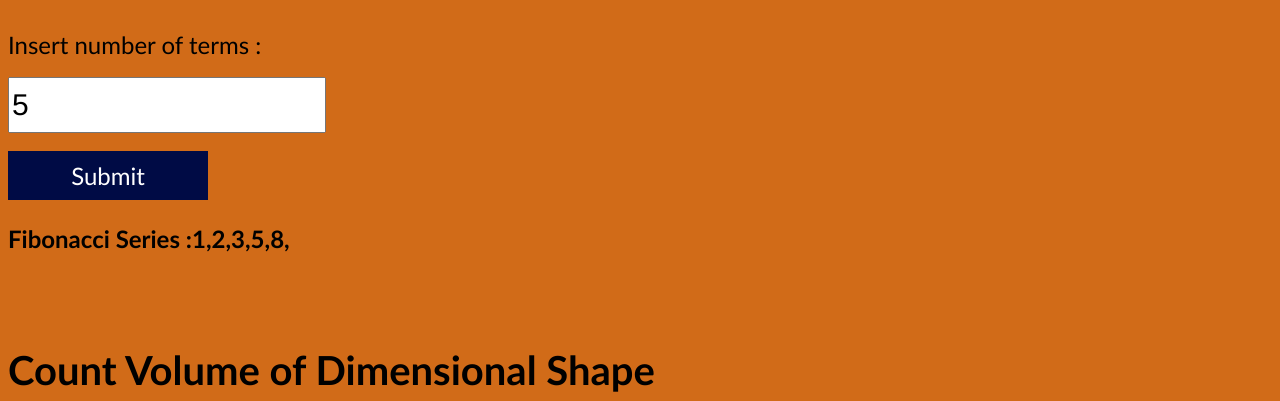
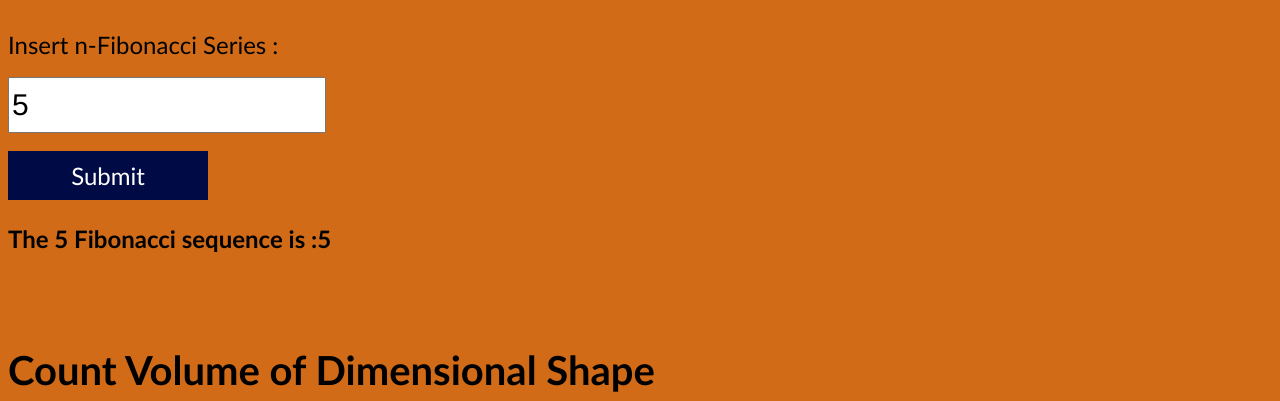
Before and after one commit to GabrielNathanael/GabrielNathanael.github.io, a plain HTML site: page index.html in a window 1280 px wide. Both pictures are taken after typing "5" into the empty fields and a click on the button "Submit". Shown: the part 399-800 px from the top of the page. Drawn offline with Linux system fonts and the light colour scheme.

Commit message:
Add files via upload

```diff
--- a/index.html
+++ b/index.html
@@ -14,10 +14,10 @@
     </div><br><br><br>
     <div id="fibonacci">
         <h2>Count Fibonacci Series</h2>
-        <label for="insertFibonacci">Insert number of terms :</label><br><br>
+        <label for="insertFibonacci">Insert n-Fibonacci Series :</label><br><br>
         <input type="number" id="insertFibonacci" /><br><br>
         <button id="fibonacciButton">Submit</button><br>
-        <p id="resultFibonacci">Fibonacci Series :</p>
+        <p id="resultFibonacci">Result :</p>
     </div>
     <br><br>
     <div id="shape">
--- a/script.js
+++ b/script.js
@@ -1,26 +1,25 @@
 const fibonacciButton = document.getElementById('fibonacciButton');
+fibonacciButton.addEventListener('click', function () {
+    let n = parseInt(document.getElementById('insertFibonacci').value);
+    let resultFibonacci = document.getElementById('resultFibonacci');
 
-fibonacciButton.addEventListener('click', function (){
+    if (n <= 0) {
+        resultFibonacci.textContent = "The n must be bigger than 0";
+    } else {
+        let a = 0;
+        let b = 1;
+        let result = 0;
 
-    let terms = parseInt(document.getElementById('insertFibonacci').value);
+        for (let i = 2; i <= n; i++) {
+            result = a + b;
+            a = b;
+            b = result;
+        }
 
-    if (isNaN(terms) || terms <= 0) {
-        alert('Please enter a valid positive integer for the number of terms.');
-        return;
-    }
-
-    let a = 0;
-    let b = 1;
-    let c;
-
-    for (let i = 0; i < terms; i++) {
-        c = a + b;
-        a = b;
-        b = c;
-        document.getElementById('resultFibonacci').textContent += c + ',';
-
+        resultFibonacci.textContent = "The " + n + " Fibonacci sequence is :" + result;
     }
 });
+
 
 //KUBUS
 const cubeButton = document.getElementById('cubeButton');
```
